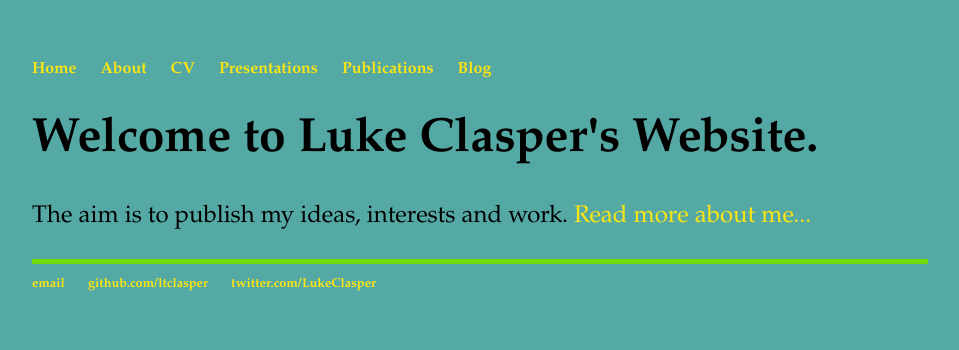
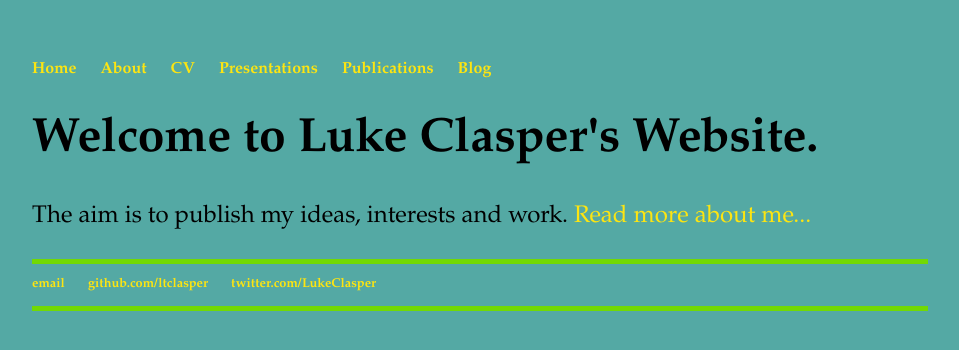
Before and after one commit to ltclasper/ltclasper.github.io, a Jekyll site: the page built from index.html, in a window 1280 px wide. Shown: the top 350 px of the page, without its empty margins (160-1119 px from the left). Built offline with Jekyll 4.4.1, drawn with Linux system fonts in a browser that asks for light colours.

Commit message:
Update main.css

```diff
--- a/css/main.css
+++ b/css/main.css
@@ -36,6 +36,8 @@ p {
 footer {
     border-top: 5px solid #72D903;
     font-size: .8em;
+    border-bottom: 5px solid #72D903;
+font-size: .8em;
 }
 
 ul.posts {
```
